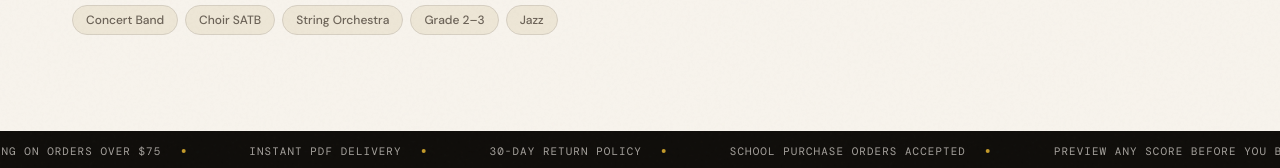
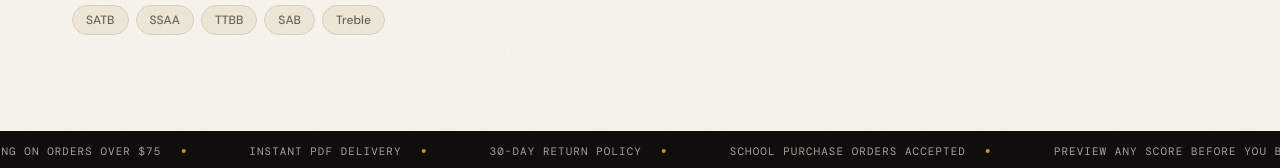
Before and after one commit to kevinskey/lionandlambpublishing, a plain HTML site: page index.html in a window 1280 px wide. Shown: the part 571-739 px from the top of the page. Drawn offline with nearby package versions, Linux system fonts and the light colour scheme; a web font is replaced by a local one.

Commit message:
Update homepage

```diff
--- a/index.html
+++ b/index.html
@@ -269,11 +269,11 @@ footer{background:var(--ink);padding:48px 16px 32px}
       <button>Search</button>
     </div>
     <div class="hero-tags">
-      <span class="h-tag">Concert Band</span>
-      <span class="h-tag">Choir SATB</span>
-      <span class="h-tag">String Orchestra</span>
-      <span class="h-tag">Grade 2&ndash;3</span>
-      <span class="h-tag">Jazz</span>
+      <span class="h-tag">SATB</span>
+      <span class="h-tag">SSAA</span>
+      <span class="h-tag">TTBB</span>
+      <span class="h-tag">SAB</span>
+      <span class="h-tag">Treble</span>
     </div>
   </div>
   <div class="hero-right">
```
